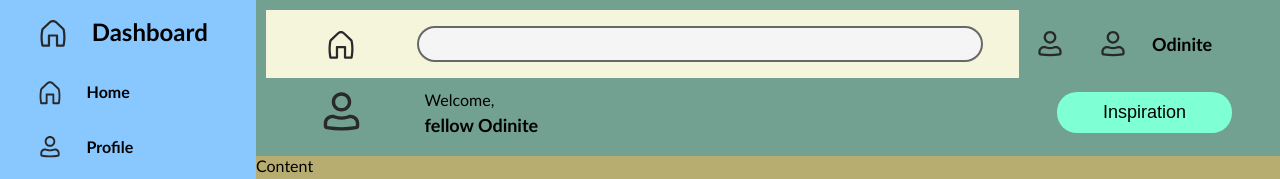
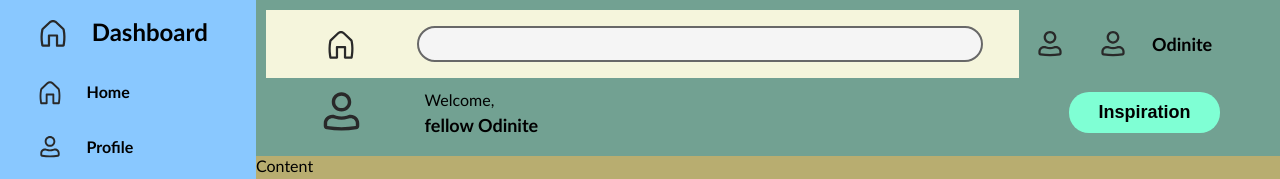
Before and after one commit to dpsiu/Admin-Dashboard, a plain HTML site: page index.html in a window 1280 px wide. Shown: the top 179 px of the page. Drawn offline with Linux system fonts and the light colour scheme; a web font is replaced by a local one.

Commit message:
Base layout - header action button

```diff
--- a/style.css
+++ b/style.css
@@ -164,8 +164,9 @@ body{
     align-self: center;
 
     font-size: large;
+    font-weight: bold;
     padding: 10px 12px;
-    width: 70%;
+    width: 60%;
 
     border-radius: 20px;
     background-color: aquamarine;
```
